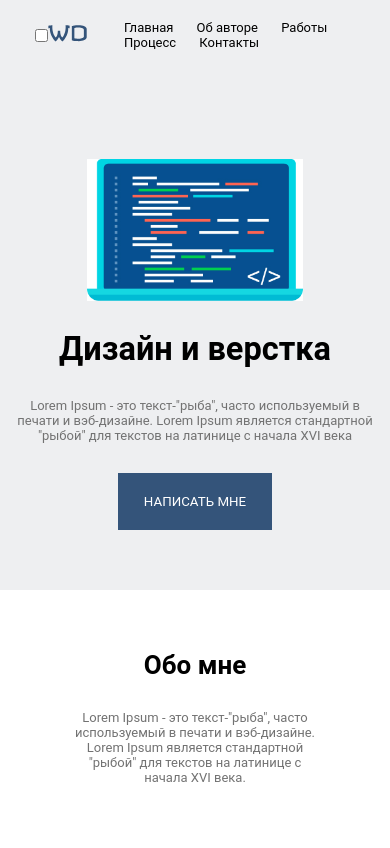
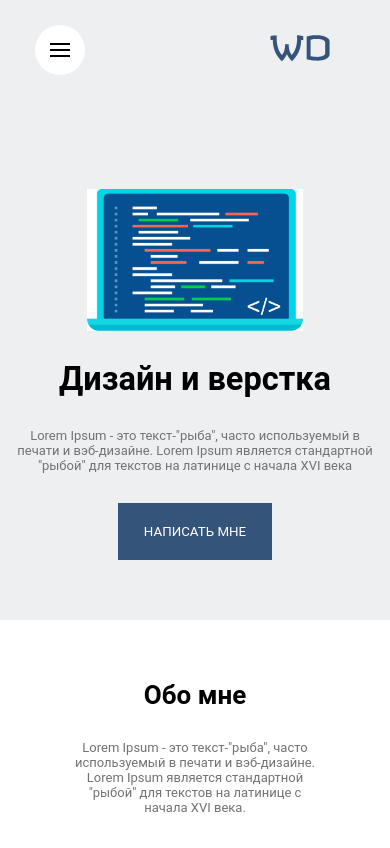
Before and after one commit to Kushbak/NeobisWB, a plain HTML site: page index.html in a window 390 px wide. Shown: the top 848 px of the page. Drawn offline with Linux system fonts and the light colour scheme.

Commit message:
styles for burger btn and navbar in media query

```diff
--- a/css/style.less
+++ b/css/style.less
@@ -9,7 +9,7 @@
 	     -o-transition: @arguments;
 	        transition: @arguments;
 }
-.tranform-translate(@value1, @value2){
+.transform-translate(@value1, @value2){
 	-webkit-transform: translate(@value1, @value2);
 	   -moz-transform: translate(@value1, @value2);
 	    -ms-transform: translate(@value1, @value2);
@@ -56,6 +56,10 @@ a{
 	text-decoration: none;
 	color: #000;
 }
+.burger, .burger-input{
+	display: none;
+}
+
 .input{
 	border: none;
 	background: #FFF;
@@ -134,8 +138,9 @@ button{
 	.a-items(center);
 }
 .navbar-block{
+	display: flex;
 	&__link{
-		margin-left: 20px;
+		margin: 0 0 0 20px;
 		&:hover{
 			color: @color;
 			.transition();
@@ -200,7 +205,7 @@ button{
 		position: absolute;
 		top: 50%;
 		left: 50%;
-		.tranform-translate(-45%, -45%);
+		.transform-translate(-45%, -45%);
 		&:hover{
 			opacity: 0.7;
 		}
@@ -226,7 +231,7 @@ button{
 		position: absolute;
 		top: 50%;
 		left: 50%;
-		.tranform-translate(-45%, -45%);
+		.transform-translate(-45%, -45%);
 	}
 	&__gradient-bg{
 		opacity: 0;
@@ -325,6 +330,54 @@ button{
 	:root{
 		font-size: 14px;
 	}
+	.navbar{
+	    flex-wrap: wrap;
+	    .j-content(space-between);
+	}
+	.navbar-block{
+		display: none;
+		.f-direction(column);
+		width: 100%;
+		.a-items(center);
+		&__link{
+			margin: 0 0 20px 0;
+		}
+	}
+	.burger{
+    	display: block;
+    	margin: 5px 0;
+    	&__btn{
+    		display: block;
+    		position: relative;
+		    width: 50px;
+		    height: 50px;
+	    	-webkit-border-radius: 50%;
+	    	        border-radius: 50%;
+	    	background: #FFF;
+    	}
+    	&__line,
+    	&__line::after,
+    	&__line::before{
+    		position: absolute;
+    		top: 50%;
+    		left: 50%;
+    		margin: -1px 0 0 -10px;
+    		width: 20px;
+    		height: 2px;
+    		background: #000;
+    	}
+    	&__line::before{
+    		content: "";
+    		.transform-translate(0, 6px);
+    	}
+    	&__line::after{
+    		content: "";
+    		.transform-translate(0, -6px);
+    	}
+    }
+	.burger-input:checked ~ .navbar-block{
+		display: flex;
+	}
 	.logo img{
 		width: 70%;
 	}
```
Also changed, not shown: css/style.css.
